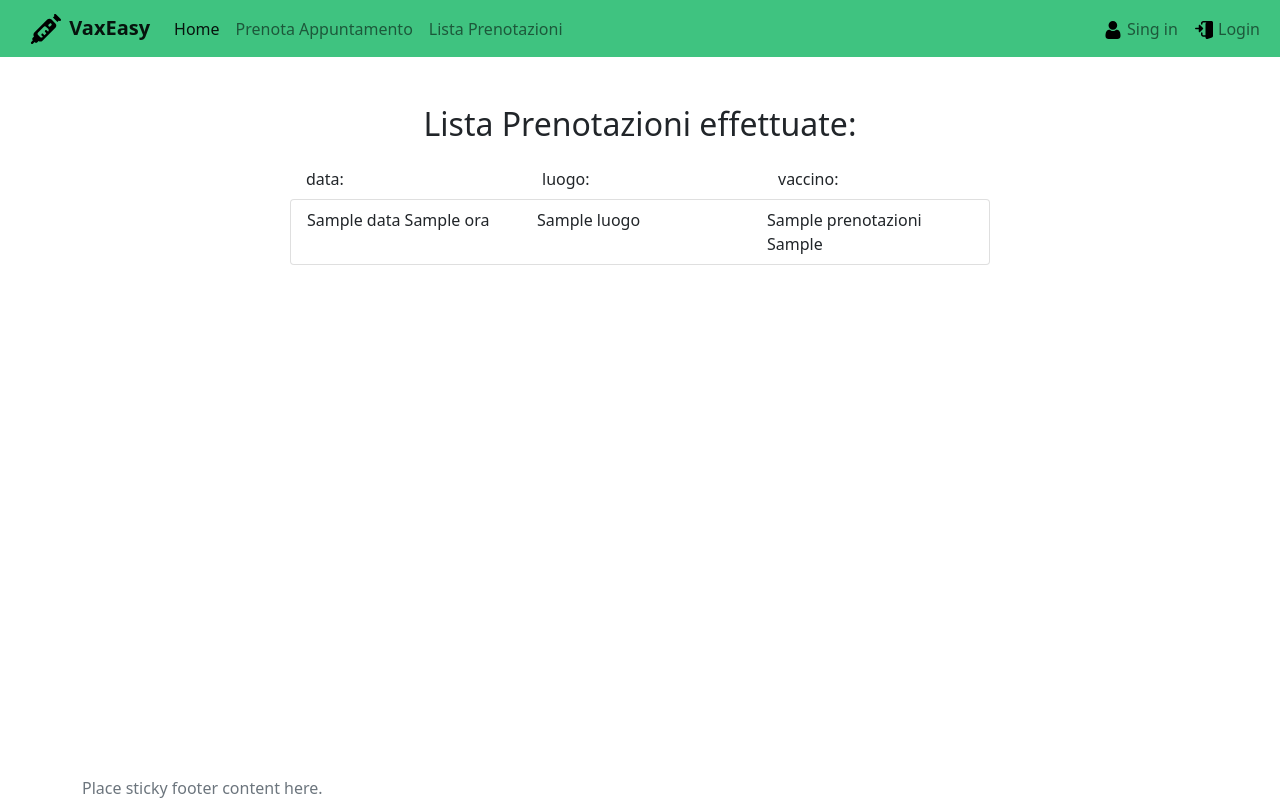
After one commit to vedovati-matteo/VaxEasy, a Flask app: template templates/prenotazione/listaPrenotazioni.html in a window 1280 px wide. The commit adds this page. Run offline with Flask 2, Linux system fonts and the light colour scheme; the template is opened without the code that fills it: most values are stand-ins (such as "Sample title", 1, 10 or a date in 2020); some libraries are stand-ins or nearby versions.

Commit message:
listaPrenotazioniEffettuate

```diff
--- a/app.py
+++ b/app.py
@@ -44,6 +44,13 @@ def getVaccini(cf):
 
 def setPrenotazione(cf, codPren, codVaccino):
 	return True
+
+def getPrenotazioni(cf):
+	return (
+		{ "codiceAppuntamento": "BG134","luogo": "fiera", "provincia":"BG", "data": "30/08/2021", "ora":"9.30", "codiceVaccino": "PF347", "nome": "COVID-19", "casaFarmaceutica":"Pfizer", "descrizione": "prova pippo", "richiamo": "1 mese" },
+	)
+
+
 
 # ====> HOME
 @app.route('/')
@@ -167,6 +174,9 @@ def prenota():
 	else:
 		return redirect(url_for("prenotazione"))
 
+@app.route('/listaPrenotazioni')
+def listaPrenotazioni():
+	return render_template("prenotazione/listaPrenotazioni.html", prenotazioni=getPrenotazioni(session["user"]["cf"]))
 
 if __name__ == '__main__':
 	app.run(host='127.0.0.1', port=5000, debug=True)
--- a/templates/base.html
+++ b/templates/base.html
@@ -21,7 +21,10 @@
 						<a class="nav-link active" aria-current="page" href="home">Home</a>
 					</li>
 					<li class="nav-item">
-						<a class="nav-link" href="listaAppuntamenti">Prenota</a>
+						<a class="nav-link" href="listaAppuntamenti">Prenota Appuntamento</a>
+					</li>
+					<li class="nav-item">
+						<a class="nav-link" href="listaPrenotazioni">Lista Prenotazioni</a>
 					</li>
 				</ul>
 				<ul class="navbar-nav ms-auto">
--- /dev/null
+++ b/templates/prenotazione/listaPrenotazioni.html
@@ -0,0 +1,41 @@
+{% extends "base.html" %}
+
+{% block title %}Home{% endblock %}
+
+{% block content %}
+<div style="max-width:700px;margin:auto">
+	<h2 class="text-center mt-5">Lista Prenotazioni effettuate:</h2>
+	{% if prenotazioni | length > 0 %}
+	<div class="row ms-1 mb-2 mt-4">
+		<div class="col">
+			data:
+		</div>
+		<div class="col">
+			luogo:
+		</div>
+		<div class="col">
+			vaccino:
+		</div>
+	</div>
+	<ul class="list-group">
+		{% for p in prenotazioni %}
+			<li class="list-group-item " aria-current="true">
+				<div class="row">
+					<div class="col">
+						{{ p.data + " " + p.ora}}
+					</div>
+					<div class="col">
+						{{ p.luogo }}
+					</div>
+					<div class="col">
+						{{ p.nome + " " + p.casaFarmaceutica }}
+					</div>
+				</div>
+			</li>
+		{% endfor %}
+	</ul>
+	{% else %}
+		<p>Non ci sono prenotazioni effettuate</p>
+	{% endif %}
+</div>
+{% endblock %}
```
